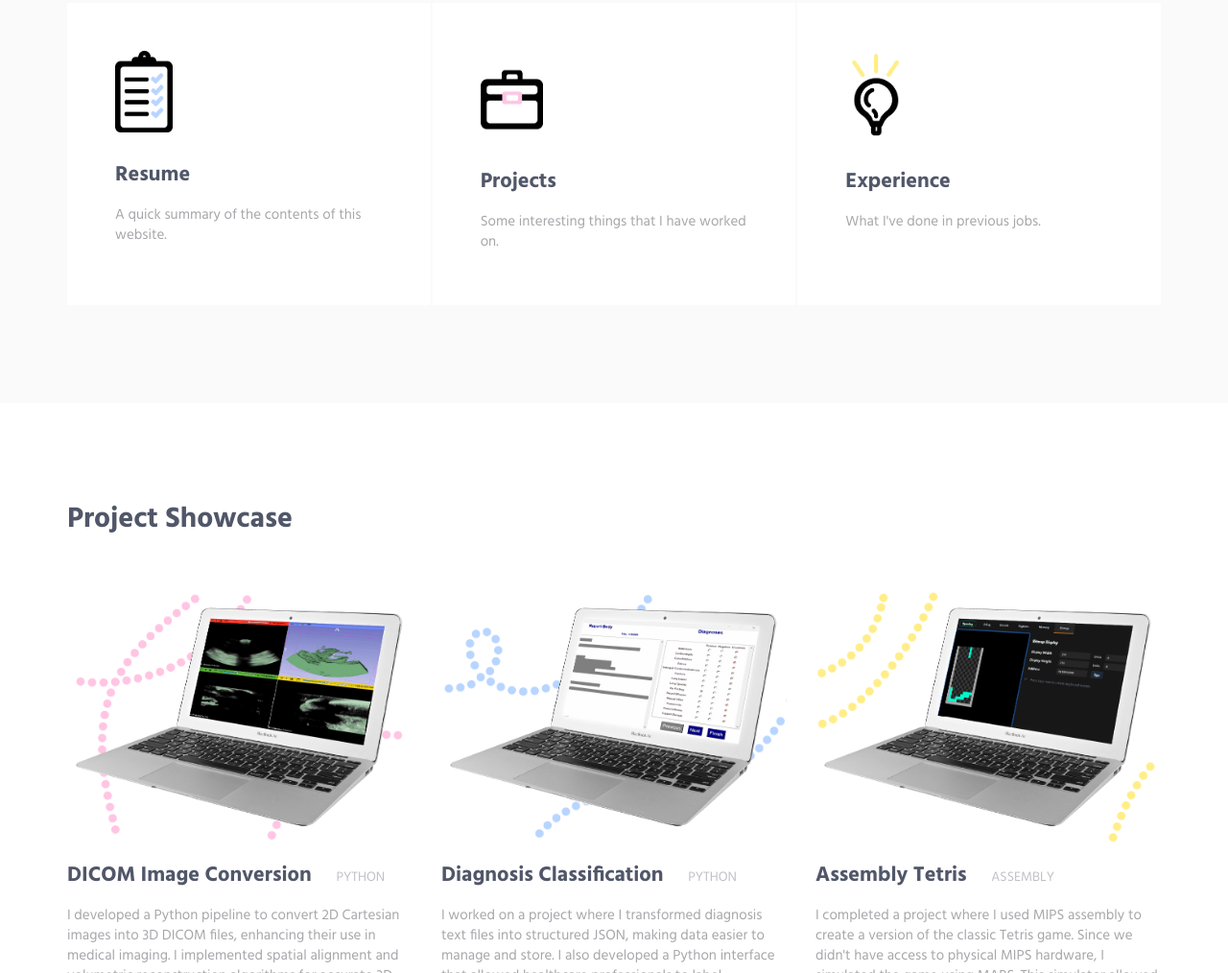
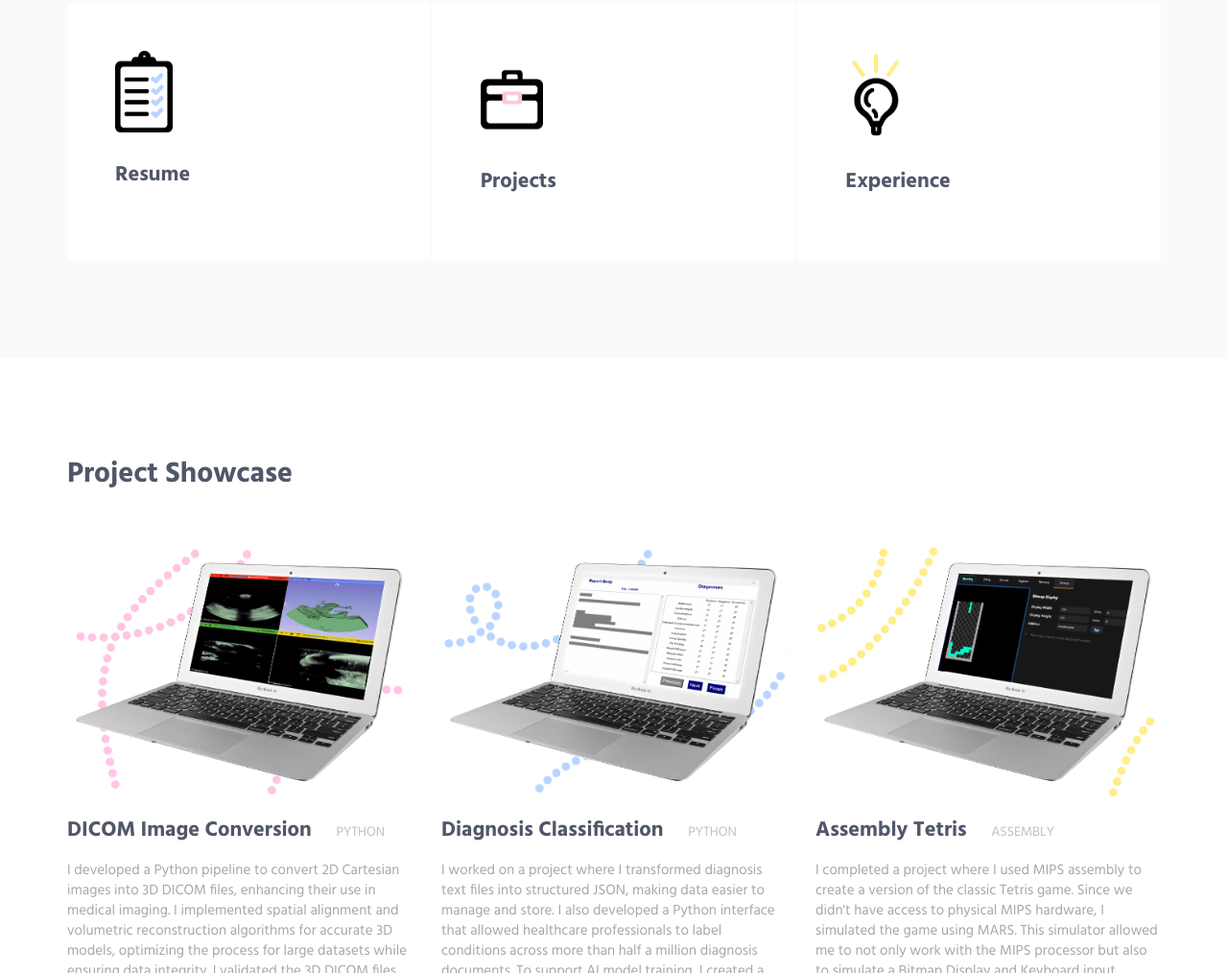
Before and after one commit to yaellysh/yaellysh.github.io, a plain HTML site: page index.html in a window 1280 px wide. Shown: the part 897-1911 px from the top of the page at 96% size. Drawn offline with Linux system fonts and the light colour scheme.

Commit message:
remove explanations

```diff
--- a/index.html
+++ b/index.html
@@ -158,7 +158,7 @@
                                 </div>
                                 <div class="service-info">
                                     <h3>Resume</h3>
-                                    <p class="margin-b-5">A quick summary of the contents of this website.</p>
+                                    <!-- <p class="margin-b-5">A quick summary of the contents of this website.</p> -->
                                 </div>
                                 <a href="RECENT Resume Aug 2024.pdf" class="content-wrapper-link" target="_blank"></a>
 
@@ -173,7 +173,7 @@
                                 </div>
                                 <div class="service-info">
                                     <h3>Projects</h3>
-                                    <p class="margin-b-5">Some interesting things that I have worked on.</p>
+                                    <!-- <p class="margin-b-5">Some interesting things that I have worked on.</p> -->
                                 </div>
                                 <a href="projects.html" class="content-wrapper-link"></a>
                             </div>
@@ -187,7 +187,7 @@
                                 </div>
                                 <div class="service-info">
                                     <h3>Experience</h3>
-                                    <p class="margin-b-5">What I've done in previous jobs.</p>
+                                    <!-- <p class="margin-b-5">What I've done in previous jobs.</p> -->
                                 </div>
                                 <a href="experience.html" class="content-wrapper-link"></a>
                             </div>
```
